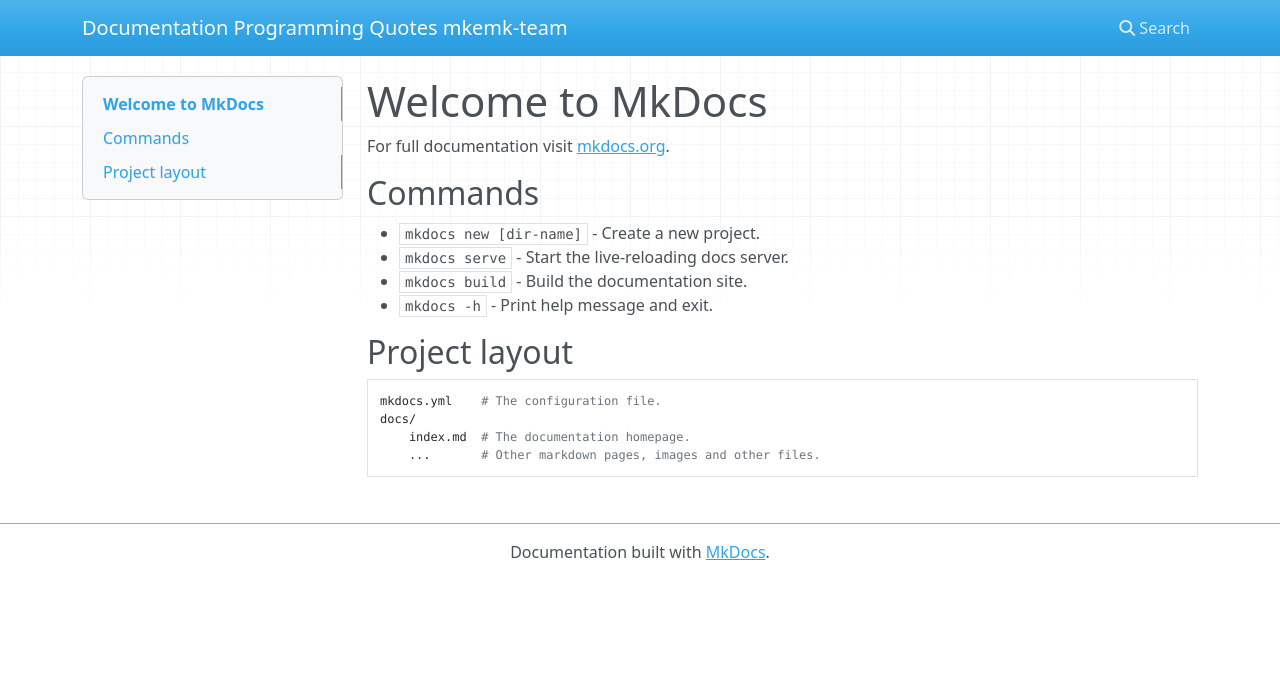
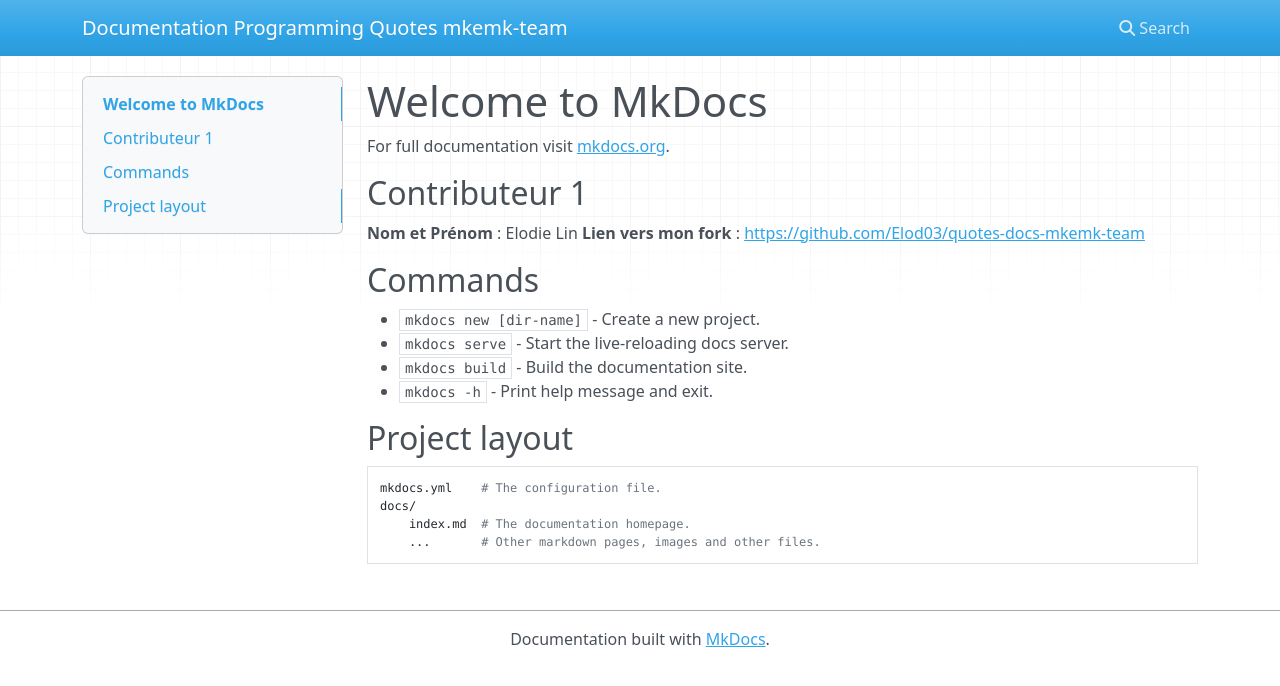
Before and after one commit to TI204/quotes-docs-mkemk-team, an MkDocs documentation site: the page built from docs/index.md, in a window 1280 px wide. Shown: the top 686 px of the page. Built offline with MkDocs 1.6.1, drawn with Linux system fonts in a browser that asks for light colours; nearby versions of some CDN libraries.

Commit message:
Complete index.md and README.md (Contributor 1)

```diff
--- a/docs/index.md
+++ b/docs/index.md
@@ -1,6 +1,11 @@
 # Welcome to MkDocs
 
 For full documentation visit [mkdocs.org](https://www.mkdocs.org).
+
+## Contributeur 1
+
+**Nom et Prénom** : Elodie Lin
+**Lien vers mon fork** : [https://github.com/Elod03/quotes-docs-mkemk-team](https://github.com/Elod03/quotes-docs-mkemk-team)
 
 ## Commands
 
```
Also changed, not shown: README.md (+3 -0 lines).
